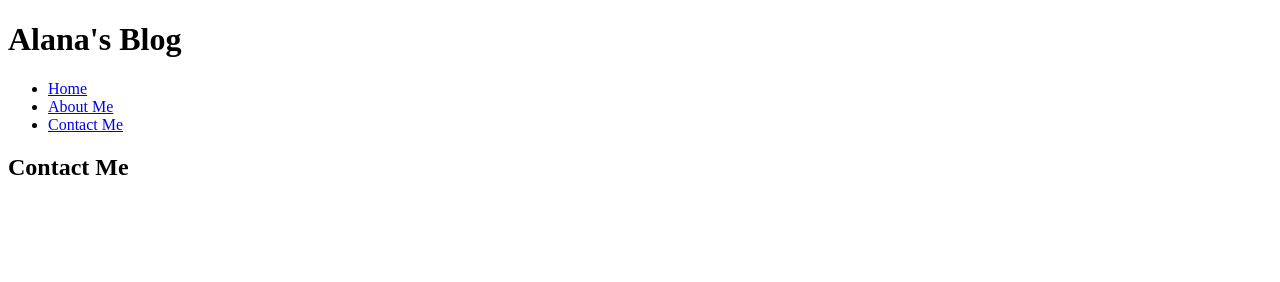
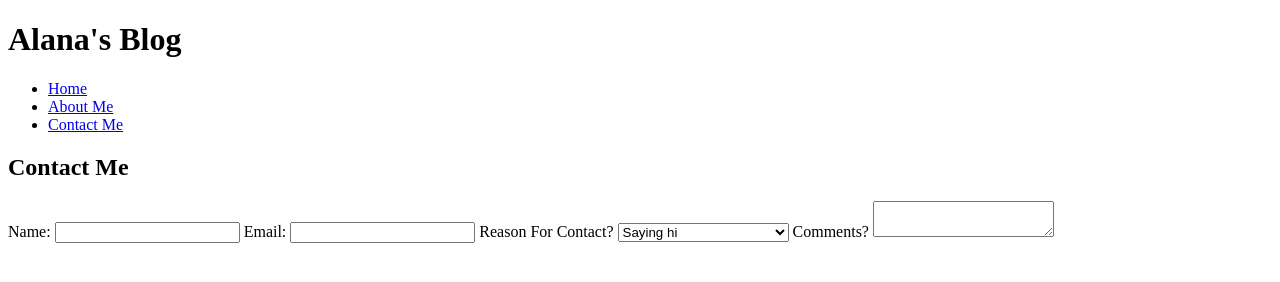
Before and after one commit to alanaasmar/mi349_blog, a plain HTML site: page contact.html in a window 1280 px wide. Drawn offline with Linux system fonts and the light colour scheme.

Commit message:
contact form

```diff
--- a/contact.html
+++ b/contact.html
@@ -16,6 +16,26 @@
             <li><a href="contact.html">Contact Me</a></li>
         </ul>
     </nav>
-    <h2>Contact Me</h2>
+    <section>
+        <h2>Contact Me</h2>
+        <form>
+            <label>Name:
+                <input type="text">
+            </label>
+            <label>Email:
+                <input type="email">
+            </label>
+            <label>Reason For Contact?
+                <select>
+                    <option>Saying hi</option>
+                    <option>Looking for a contractor</option>
+                    <option>Interested in an interview</option>
+                </select>
+            </label>
+            <label>Comments?
+                <textarea></textarea>
+            </label>
+        </form>
+    </section>
 </body>
 </html>
```
